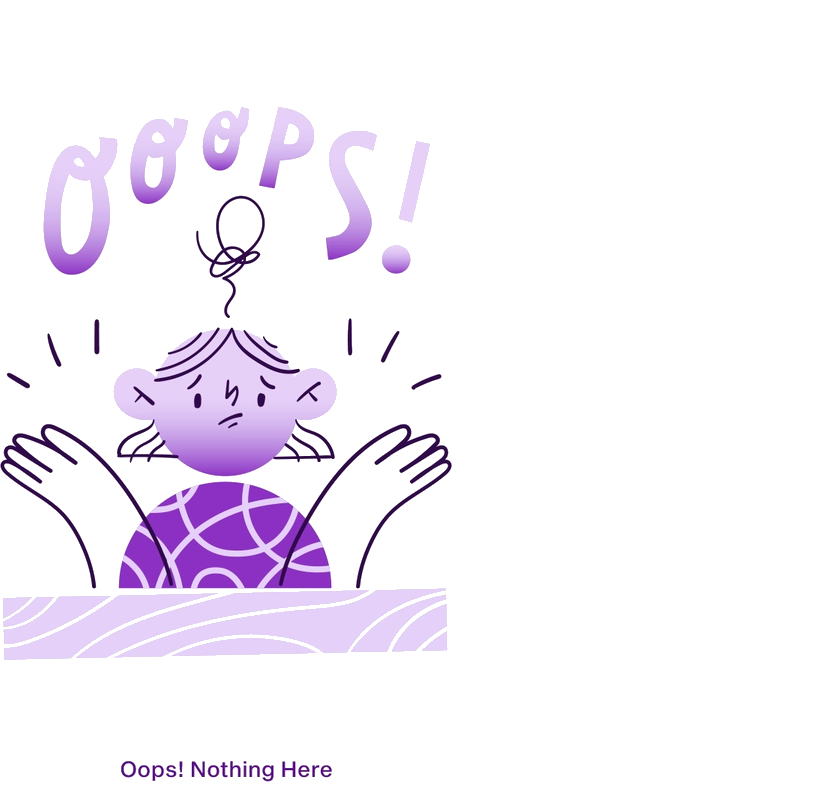
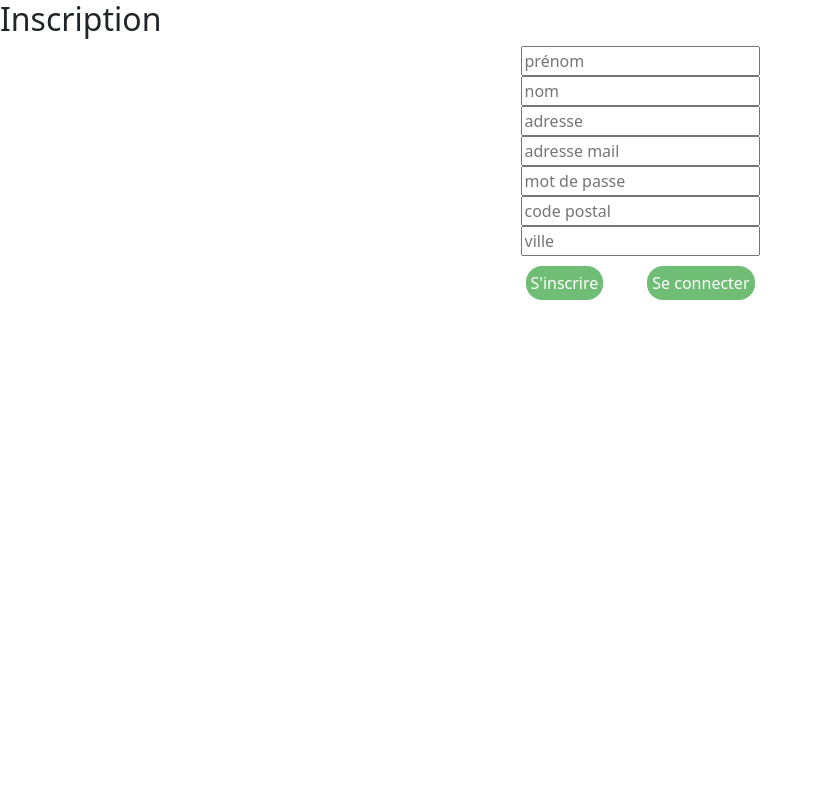
Before and after one commit to Astarose/Vide-ton-frigo, a React (Create React App) app in the folder vide-ton-friog/: page /inscription in a window 1280 px wide. Shown: the whole page, without its empty margins (0-823 px from the left). Built offline with nearby package versions, Linux system fonts and the light colour scheme.

Commit message:
inscription + connexion

```diff
--- /dev/null
+++ b/vide-ton-friog/src/components/Authentification/Connexion/connexion.css
@@ -0,0 +1,29 @@
+.formulaire{
+    display: flex;
+    flex-direction: column;
+    justify-content: center;
+    width: fit-content;
+    margin: auto;
+}
+
+.input{
+    margin: auto;
+    width: 100%;
+}
+
+.groupeCda{
+    display: flex;
+    justify-content: space-between;
+    padding-top: 5px;
+}
+
+.cda{
+    flex-direction: row;
+    width: fit-content;
+    color: white;
+    border: 0;
+    border-radius: 1rem;
+    background-color: #70BD76;
+    margin: 5px;
+    padding: 5px;
+}
--- /dev/null
+++ b/vide-ton-friog/src/components/Authentification/Connexion/connexion.jsx
@@ -0,0 +1,69 @@
+//Connexion.jsx
+import React, { useState } from "react";
+import { Link } from "react-router-dom";
+import "./connexion.css";
+import axios from "axios";
+
+function Connexion() {
+  const [email, setEmail] = useState("");
+  const [password, setPassword] = useState("");
+
+  const handleSubmit = (e) => {
+    e.preventDefault();
+
+    axios.post('../connexionBDD.php', {
+      mail: email,
+      password: password
+    })
+    .then((response) => {
+      console.log("Réponse du serveur PHP :", response.data);
+    })
+    .catch((error) => {
+      console.error("Erreur lors de la requête :", error);
+    });
+  };
+
+  return (
+    <div>
+      <h2>Connexion</h2>
+      <form onSubmit={handleSubmit} className="formulaire">
+        <div>
+          <input
+            placeholder="adresse mail"
+            type="email"
+            id="email"
+            name="email"
+            value={email}
+            onChange={(e) => setEmail(e.target.value)}
+            required
+          />
+        </div>
+        <div>
+          <input
+            placeholder="mot de passe"
+            type="password"
+            id="password"
+            name="password"
+            value={password}
+            onChange={(e) => setPassword(e.target.value)}
+            required
+          />
+        </div>
+        <div className="groupeCda">
+          <div>
+            <button className="cda" type="submit">
+              Se connecter
+            </button>
+          </div>
+          <div>
+          <Link to="/inscription">
+            <button className="cda">S'inscrire</button>
+          </Link>
+          </div>
+        </div>
+      </form>
+    </div>
+  );
+}
+
+export default Connexion;
--- /dev/null
+++ b/vide-ton-friog/src/components/Authentification/Inscription/inscription.css
@@ -0,0 +1,28 @@
+.formulaire{
+    display: flex;
+    flex-direction: column;
+    justify-content: center;
+    width: fit-content;
+    margin: auto;
+}
+
+.input{
+    margin: auto;
+}
+
+.groupeCda{
+    display: flex;
+    justify-content: space-between;
+    padding-top: 5px;
+}
+
+.cda{
+    flex-direction: row;
+    width: fit-content;
+    color: white;
+    border: 0;
+    border-radius: 1rem;
+    background-color: #70BD76;
+    margin: 5px;
+    padding: 5px;
+}
--- /dev/null
+++ b/vide-ton-friog/src/components/Authentification/Inscription/inscription.jsx
@@ -0,0 +1,136 @@
+//Inscription.jsx
+import React, { useState } from "react";
+import { Link } from "react-router-dom";
+import "./inscription.css";
+
+function Inscription() {
+  const [formData, setFormData] = useState({
+    firstName: "",
+    lastName: "",
+    address: "",
+    email: "",
+    password: "",
+    postalCode: "",
+    city: "",
+  });
+
+  const handleInputChange = (event) => {
+    const { name, value } = event.target;
+    setFormData({
+      ...formData,
+      [name]: value,
+    });
+  };
+
+  const handleSubmit = (event) => {
+    event.preventDefault();
+    console.log("Données du formulaire soumises :", formData);
+  };
+  return (
+    <div>
+      <h2>Inscription</h2>
+      <form onSubmit={handleSubmit} className="formulaire" method="post">
+        <div>
+          <input
+            className="input"
+            placeholder="prénom"
+            type="text"
+            id="firstName"
+            name="firstName"
+            value={formData.firstName}
+            onChange={handleInputChange}
+            required
+          />
+        </div>
+        <div>
+          <input
+            className="input"
+            placeholder="nom"
+            type="text"
+            id="lastName"
+            name="lastName"
+            value={formData.lastName}
+            onChange={handleInputChange}
+            required
+          />
+        </div>
+        <div>
+          <input
+            className="input"
+            placeholder="adresse"
+            type="text"
+            id="address"
+            name="address"
+            value={formData.address}
+            onChange={handleInputChange}
+            required
+          />
+        </div>
+        <div>
+          <input
+            className="input"
+            placeholder="adresse mail"
+            type="email"
+            id="email"
+            name="email"
+            value={formData.email}
+            onChange={handleInputChange}
+            required
+          />
+        </div>
+        <div>
+          <input
+            className="input"
+            placeholder="mot de passe"
+            type="password"
+            id="password"
+            name="password"
+            pattern="^(?=.*[A-Z])(?=.*[a-z])(?=.*\d)(?=.*[@#$%^&+=!])(?!.*\s).{8,}$"
+            title="Le mot de passe doit contenir au moins 8 caractères, une majuscule, une minuscule, un chiffre et un caractère spécial (@#$%^&+=!)"
+            value={formData.password}
+            onChange={handleInputChange}
+            required
+          />
+        </div>
+        <div>
+          <input
+            className="input"
+            placeholder="code postal"
+            type="text"
+            id="postalCode"
+            name="postalCode"
+            value={formData.postalCode}
+            onChange={handleInputChange}
+            required
+          />
+        </div>
+        <div>
+          <input
+            className="input"
+            placeholder="ville"
+            type="text"
+            id="city"
+            name="city"
+            value={formData.city}
+            onChange={handleInputChange}
+            required
+          />
+        </div>
+        <div className="groupeCda">
+          <div>
+          <button className="cda" type="submit">
+            S'inscrire
+          </button>
+          </div>
+          <div>
+          <Link to="/connexion">
+            <button className="cda">Se connecter</button>
+          </Link>
+          </div>
+        </div>
+      </form>
+    </div>
+  );
+}
+
+export default Inscription;
--- a/vide-ton-friog/src/components/Pages/Profile/Profile.jsx
+++ b/vide-ton-friog/src/components/Pages/Profile/Profile.jsx
@@ -1,10 +1,17 @@
 //Profile.tsx
+import { Link } from "react-router-dom";
 
 
 function Profile() {
     return(
         <div className="homePage">
             <p>Coucou de profil</p>
+            <Link to="/inscription">
+            <button className="cda">S'inscrire</button>
+          </Link>
+          <Link to="/connexion">
+            <button className="cda">Se connecter</button>
+          </Link>
         </div>
     )
 }
--- a/vide-ton-friog/src/index.js
+++ b/vide-ton-friog/src/index.js
@@ -11,6 +11,8 @@ import Favorites from "./components/Pages/Favorites/Favorites";
 import Profile from "./components/Pages/Profile/Profile";
 import About from "./components/Pages/About/About";
 import Plates from "./components/Pages/Plates/Plates";
+import Connexion from "./components/Authentification/Connexion/connexion";
+import Inscription from "./components/Authentification/Inscription/inscription";
 
 const root = ReactDOM.createRoot(document.getElementById('root'))
 root.render(
@@ -22,6 +24,8 @@ root.render(
             <Route path="/favorites" element={<Favorites/>}/>
             <Route path="/about" element={<About/>}/>
             <Route path="/plates" element={<Plates/>}/>
+            <Route path="/connexion" element={<Connexion/>}/>
+            <Route path="/inscription" element={<Inscription/>}/>
             <Route
                 path="*"
                 element={
```
Also changed, not shown: 1 other file (tests, documents, lock files or other folders).
